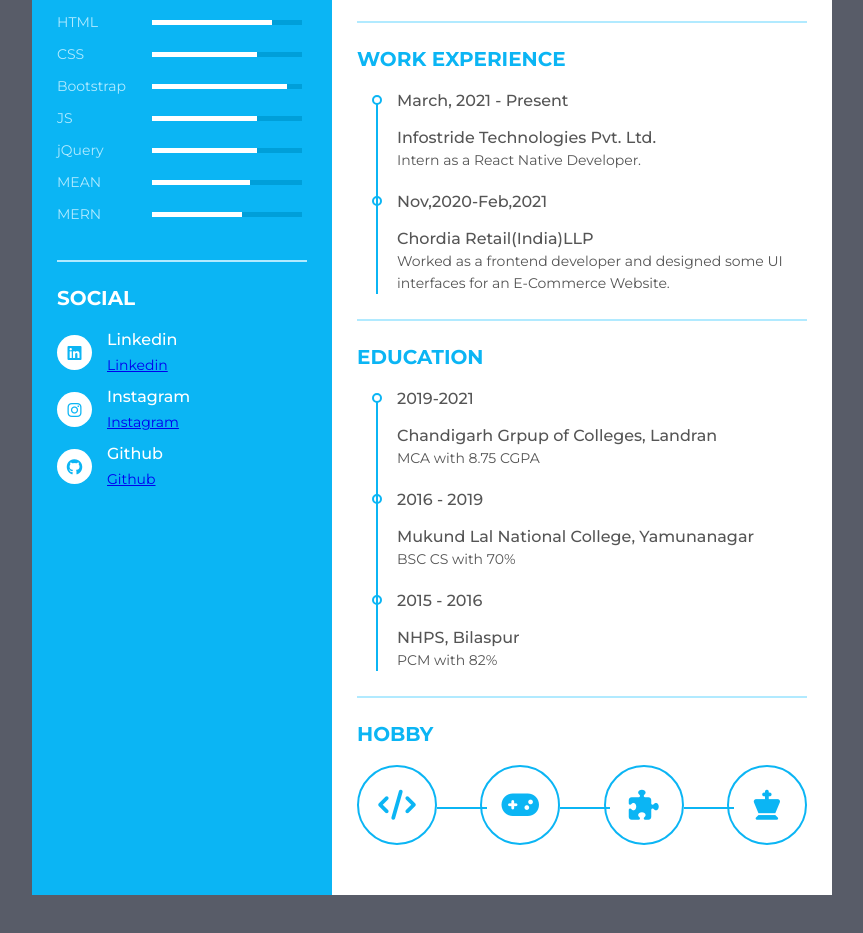
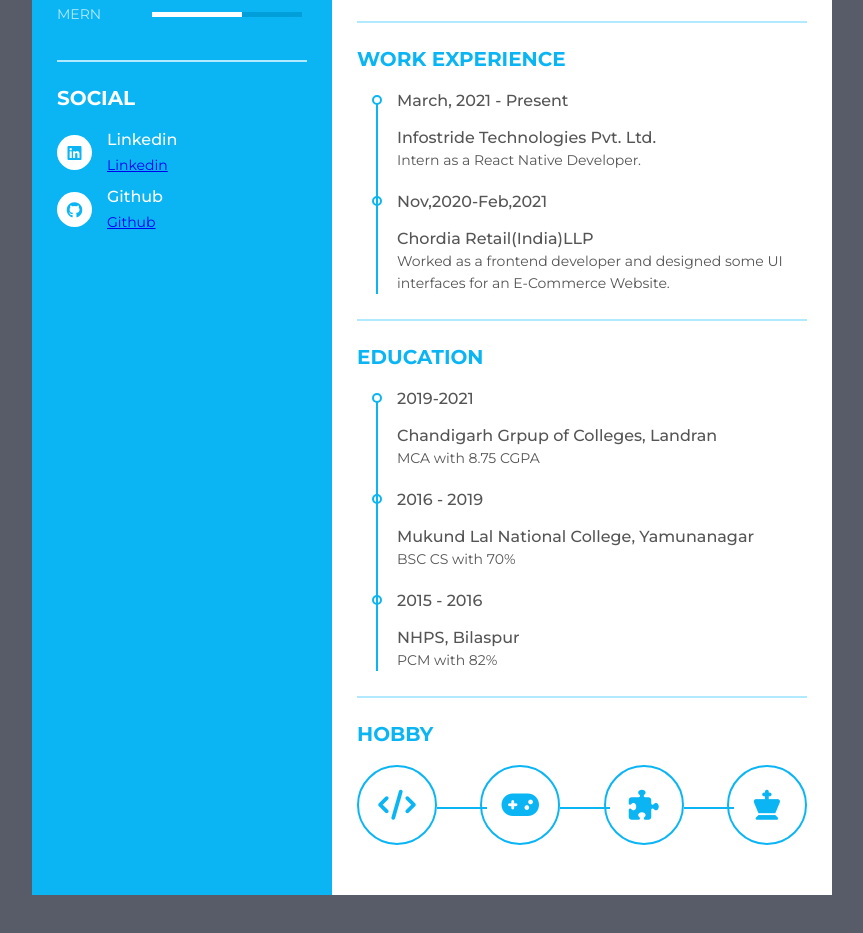
Before and after one commit to Anusha-Singla/Portfolio_AnushaSingla, a plain HTML site: page index.html in a window 1280 px wide. Shown: the part 910-1843 px from the top of the page, without its empty margins (208-1071 px from the left). Drawn offline with Linux system fonts and the light colour scheme.

Commit message:
updated resume

```diff
--- a/index.html
+++ b/index.html
@@ -112,17 +112,6 @@
                   <p class="semi-bold">Linkedin</p>
                   <a href="https://www.linkedin.com/in/anusha-singla-8228281a9/"
                     >Linkedin</a
-                  >
-                </div>
-              </li>
-              <li>
-                <div class="icon">
-                  <i class="fab fa-instagram"></i>
-                </div>
-                <div class="data">
-                  <p class="semi-bold">Instagram</p>
-                  <a href="https://www.instagram.com/_anusha_singla_/"
-                    >Instagram</a
                   >
                 </div>
               </li>
--- a/main.css
+++ b/main.css
@@ -41,7 +41,7 @@ body {
 
 .resume .resume_left .resume_profile {
   width: 100%;
-  height: 500px;
+  height: 300px;
 }
 
 .resume .resume_left .resume_profile img {
```
Also changed, not shown: Anusha.jpg.
